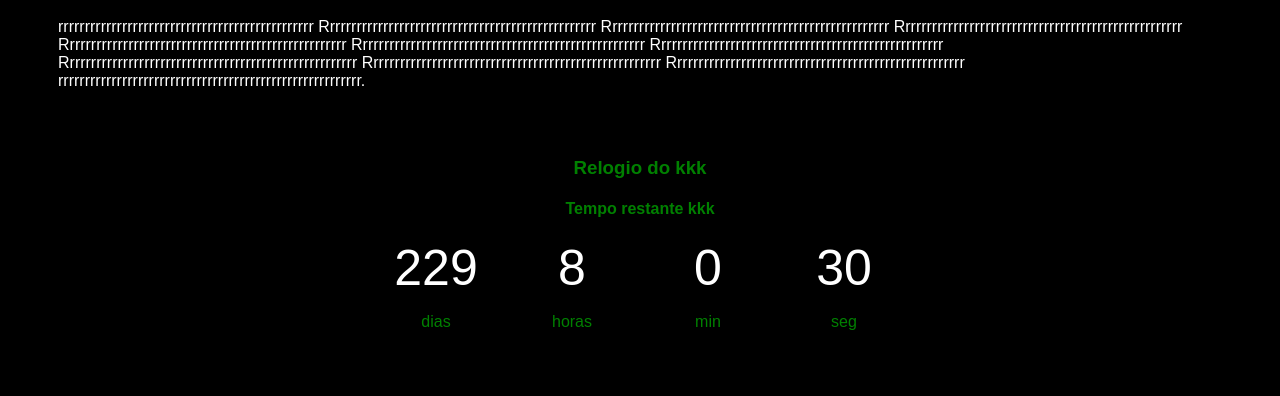
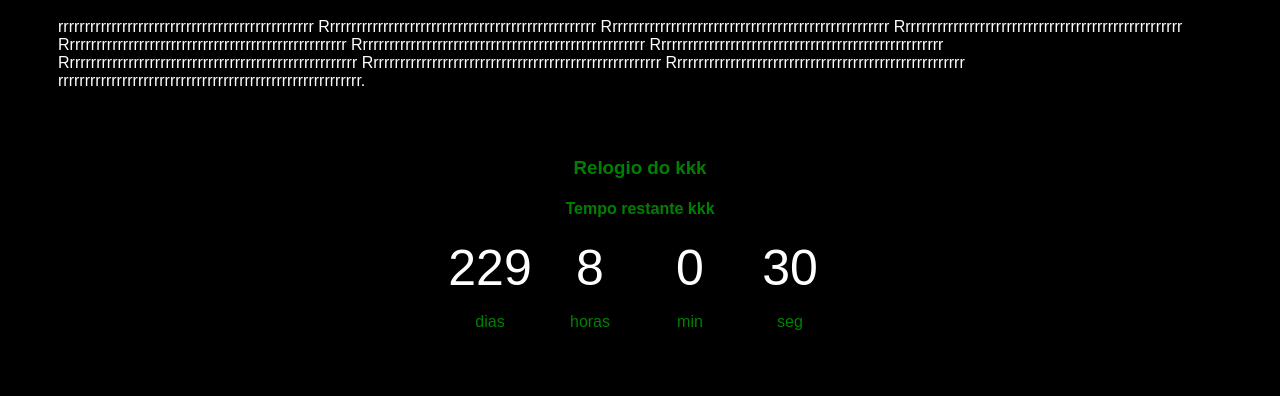
Before and after one commit to professor-rafael/Esqueleto--3-ano-a, a plain HTML site: page index.html in a window 1280 px wide. Shown: the part 959-1355 px from the top of the page. Drawn offline with Linux system fonts and the light colour scheme.

Commit message:
Update style.css

```diff
--- a/style.css
+++ b/style.css
@@ -105,7 +105,7 @@ button {
 	flex-wrap: wrap;
 }
 .contador-digito{
-	padding: 0  18px;
+	padding: 10  18px;
 	text-align: center;
 	min-width: 100px;
 }
```
